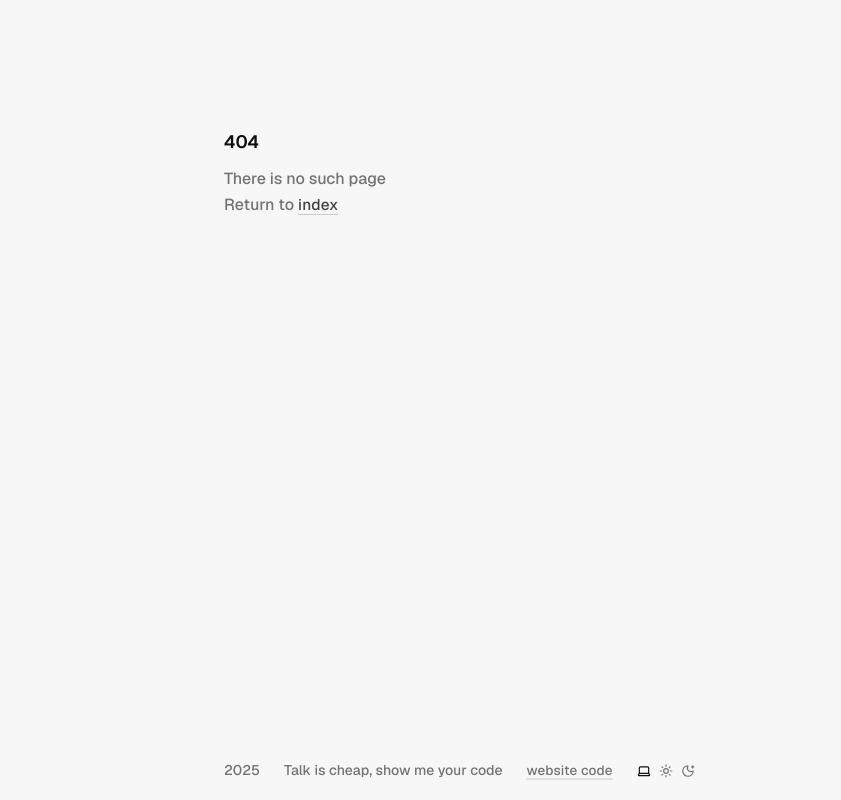
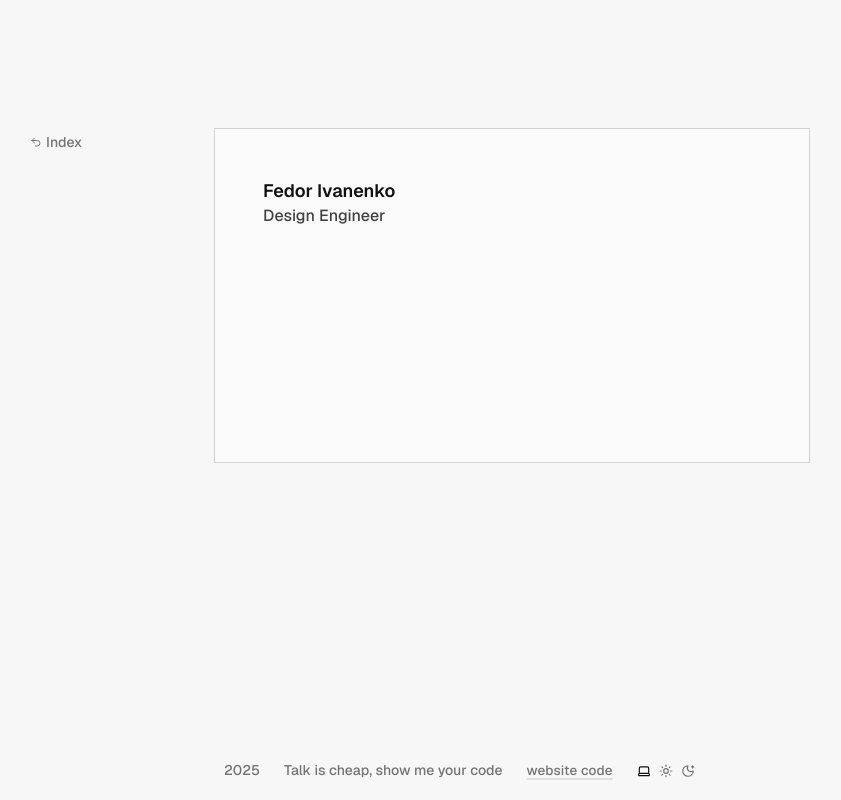
Before and after one commit to fedorivanenko/fedor-ivanenko-personal-website, a Next.js app: page /play/hover-reveal in a window 1280 px wide. Before the commit this address had no page. Shown: the whole page, without its empty margins (128-969 px from the left). Built offline with nearby package versions, Linux system fonts and the light colour scheme.

Commit message:
add hover-reveal play

```diff
--- /dev/null
+++ b/app/play/hover-reveal/hover.module.css
@@ -0,0 +1,46 @@
+.card {
+  aspect-ratio: 16 / 9;
+  padding: 3rem 3rem 2.5rem 3rem;
+  overflow: hidden;
+  border-radius: 0;
+}
+
+.card p {
+  margin-bottom: 0.5rem;
+}
+
+.card h1 {
+  margin-bottom: -0.15rem;
+}
+
+.inner {
+  margin-top: auto;
+  position: relative;
+  filter: blur(40px);
+  transform: translateY(100%);
+  opacity: 0;
+  transition: transform 500ms ease-out, opacity 500ms ease-out, filter 500ms ease-out;
+  will-change: transform, opacity, filter;
+}
+
+.text {
+  width: 100%;
+  position: absolute;
+  left: 0;
+  top: 100%;
+  margin-top: 0.375rem;
+  transition: opacity 500ms ease-out, transform 500ms ease-out;
+  will-change: opacity, transform;
+}
+
+.card:hover .inner {
+  transform: translateY(0);
+  opacity: 1;
+  filter: blur(0);
+}
+
+.card a {
+  color: blue;
+  text-decoration: underline;
+  margin-top: 1.5rem;
+}
--- /dev/null
+++ b/app/play/hover-reveal/page.tsx
@@ -0,0 +1,23 @@
+import { Section } from "@/components/layout/section";
+import s from "./hover.module.css";
+
+export default function PlayHoverRevealPage() {
+  return (
+    <article>
+      <Section card className={s.card}>
+        <div className="absolute top-12 left-12">
+          <h1>Fedor Ivanenko</h1>
+          <p>Design Engineer</p>
+        </div>
+        <div className={s.inner}>
+          <p>
+            if you need to build an extremely performant and beautiful website
+            with great user experience, and you need it to be <b>built fast</b>.
+          </p>
+          <p>— I am open for projects as a developer+designer combo</p>
+          <a href="/">f@fedor.studio</a>
+        </div>
+      </Section>
+    </article>
+  );
+}
```
